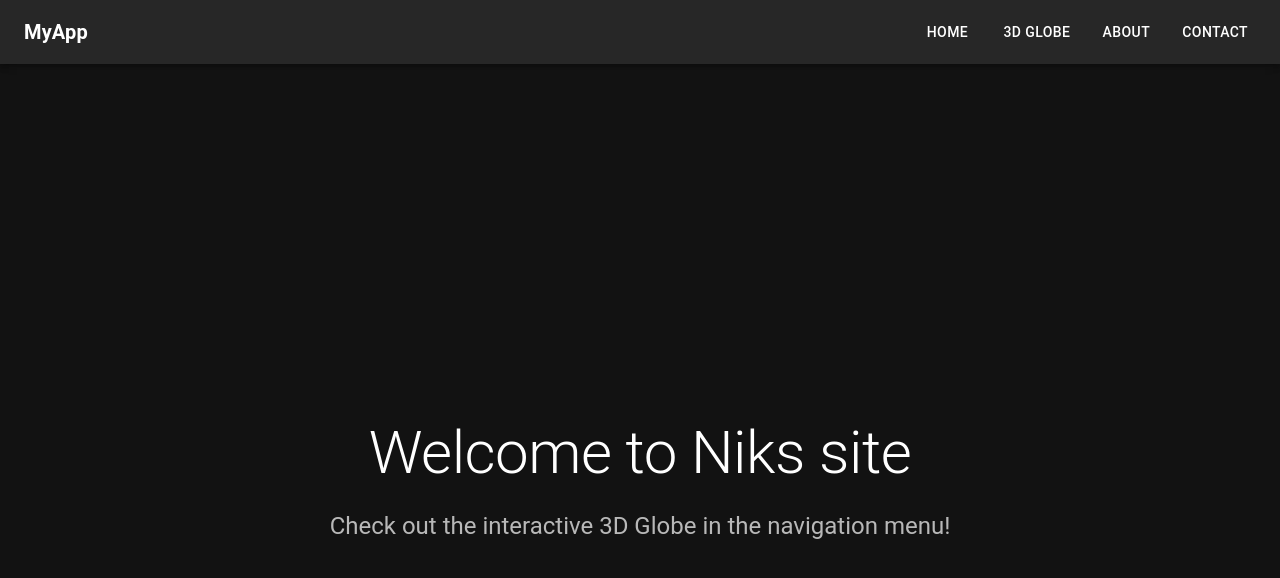
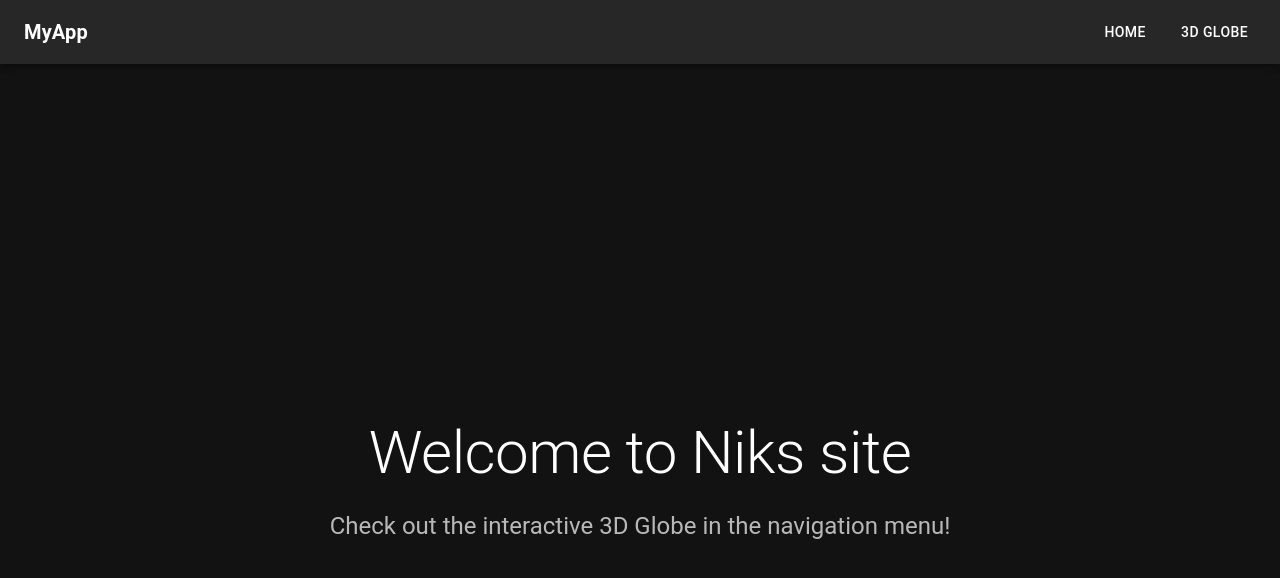
Before and after one commit to espresso95/vercel-experiment, a React (Vite) app: page / in a window 1280 px wide. Shown: the top 578 px of the page. Built offline with nearby package versions, Linux system fonts and the light colour scheme.

Commit message:
feat: Remove About and Contact menu items from Navbar

```diff
--- a/src/components/Navbar.tsx
+++ b/src/components/Navbar.tsx
@@ -37,8 +37,6 @@ const Navbar: React.FC<NavbarProps> = ({ onNavigate }) => {
   const menuItems = [
     { label: 'Home', value: 'home' },
     { label: '3D Globe', value: 'globe' },
-    { label: 'About', value: 'about' },
-    { label: 'Contact', value: 'contact' },
   ];
 
   const drawer = (
```
